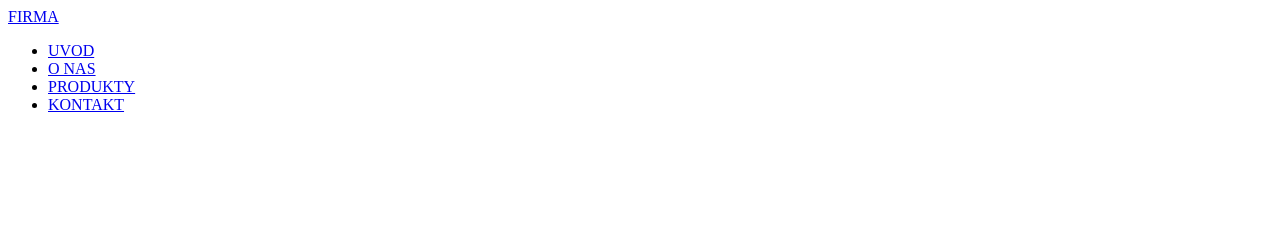
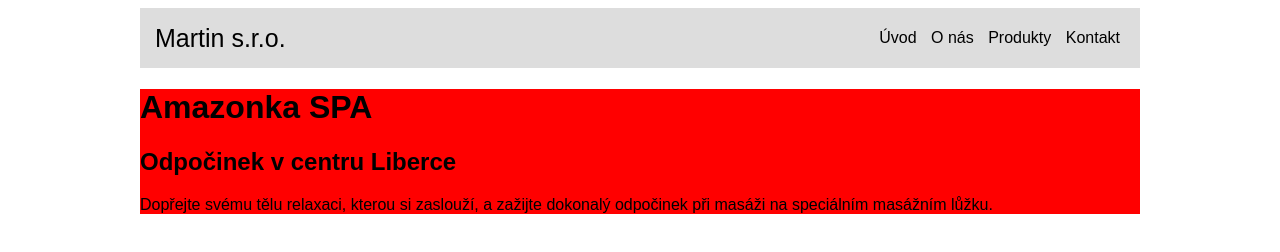
Before and after one commit to sonyawyfe/skolni-web, a plain HTML site: page index.html in a window 1280 px wide. Drawn offline with Linux system fonts and the light colour scheme.

Commit message:
predelani headeru a loga

```diff
--- a/index.html
+++ b/index.html
@@ -1,23 +1,30 @@
 <!DOCTYPE html>
 <html lang="en">
+<head>
     <meta charset="UTF-8">
-    <meta name="viewport" content="width=device-width, inital-scale=1.0">
-    <link ref="stylesheet" href="style.css">
-    <title>FIRMA</title>
+    <meta name="viewport" content="width=device-width, initial-scale=1.0">
+    <link rel="stylesheet" href="style.css">
+    <title>Martin s.r.o.</title>
 </head>
 <body>
-    <div id="website">
+
+<div id="website">
     <div id="header">
-        <a class="logo" href="£">FIRMA</a>
+        <a class="logo" href="#">Martin s.r.o.</a>
         <ul class="menu">
-            <li><a href="#">UVOD</a></li>
-            <li><a href="#">O NAS</a></li>
-            <li><a href="#">PRODUKTY</a></li>
-            <li><a href="#">KONTAKT</a></li>
+            <li><a href="#">Úvod</a></li>
+            <li><a href="#">O nás</a></li>
+            <li><a href="#">Produkty</a></li>
+            <li><a href="#">Kontakt</a></li>
         </ul>
     </div>
+
+    <div class="baner">
+        <h1>Amazonka SPA</h1>
+        <h2>Odpočinek v centru Liberce</h2>
+        <p>Dopřejte svému tělu relaxaci, kterou si zaslouží, a zažijte dokonalý odpočinek při masáži na speciálním masážním lůžku.</p>
     </div>
-
+</div>
 
 </body>
 </html>
--- a/style.css
+++ b/style.css
@@ -1,27 +1,32 @@
 body {
-    background-color: rgb(13, 104, 194);
+    background-color: white;
 }
 
 #website {
     max-width: 1000px;
     margin: 0 auto;
+    font-family: Arial;
 }
 
 #header {
     display: grid;
     grid-template-columns: auto 1fr;
     align-items: center;
-    background-color: black;
+    background-color: #ddd;
+    color: black;
+    padding-right: 15px;
+    padding-left: 15px;
 }
 
 .logo {
-    color: red;
-    border:1px solid darkcyan;
+    color: black;
+    text-decoration: none;
+    font-size: 25px;
 }
+
 
 .menu {
     text-align: right;
-    border:1px solid gold;
 }
 
 .menu li {
@@ -29,11 +34,11 @@ body {
     padding: 5px;
 }
 
-.menu li{
-    color:azure;
+.menu li a {
+    color: black;
+    text-decoration: none;
 }
 
-.menu li a{
-    color:blueviolet;
-    text-decoration: none;
+.baner {
+    background-color: red;
 }
```
